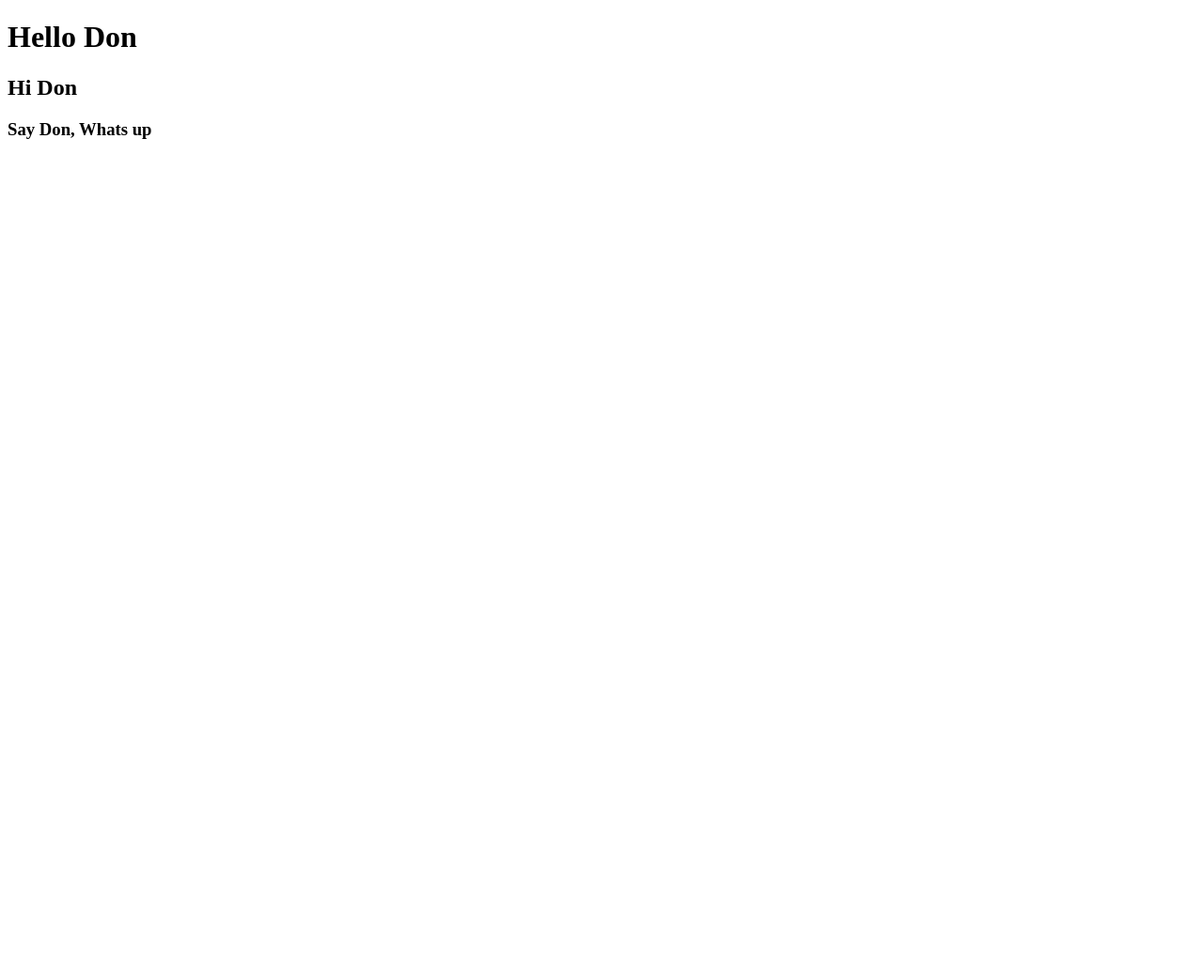
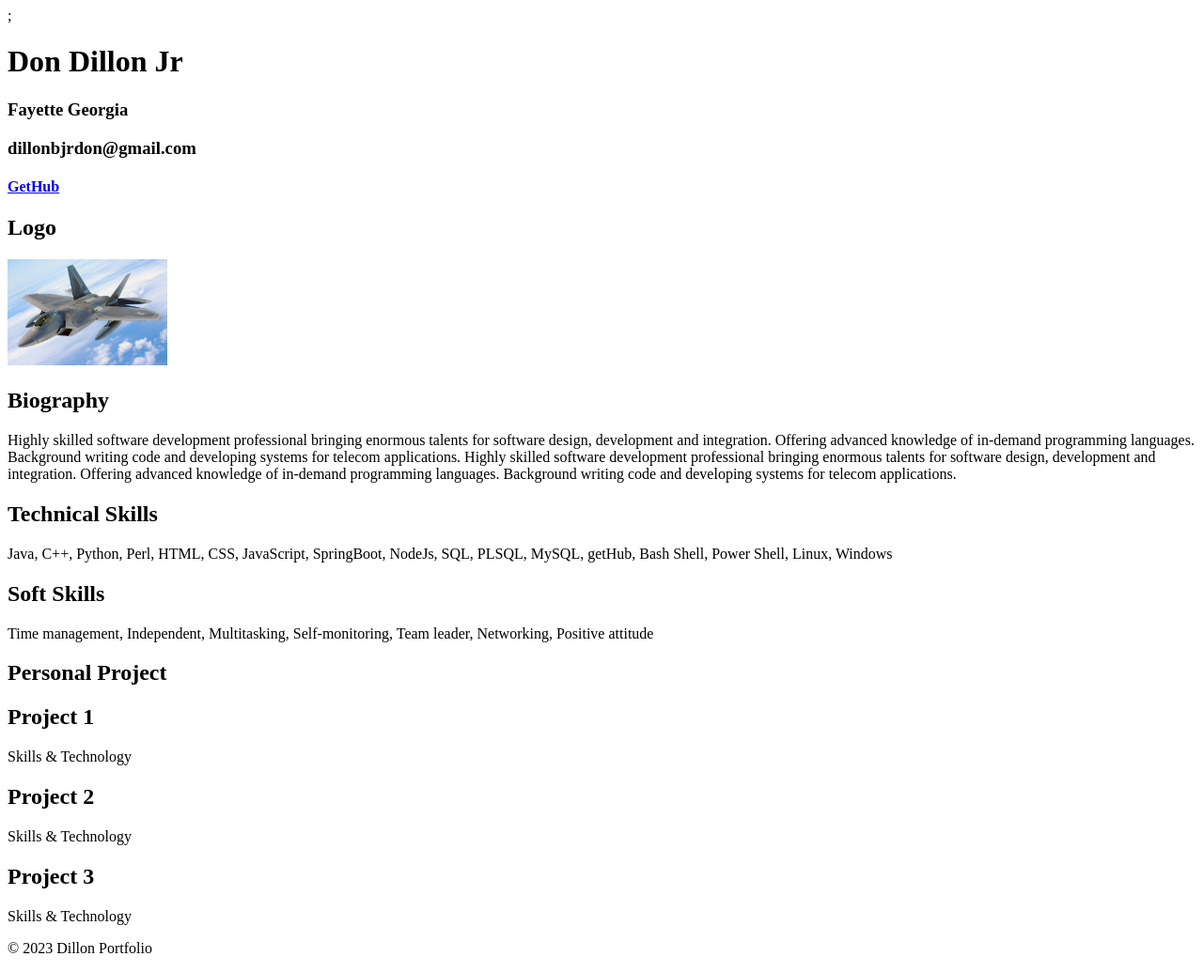
Before and after one commit to dondillonjr/dondillonjr.github.io, a plain HTML site: page index.html in a window 1280 px wide. Shown: the whole page at 94% size. Before the commit the page ends 800 px from the top, so only its background shows below. Drawn offline with Linux system fonts and the light colour scheme.

Commit message:
First HomeWork Assignment-Portfoliio

```diff
--- a/index.html
+++ b/index.html
@@ -4,12 +4,73 @@
         <meta charset="UTF-8">
         <meta http-equiv="X-UA-Compatible" content="IE=edge">
         <meta name="viewport" content="width=device-width, initial-scale=1.0">
-    <title>Document</title>
-    <link rel="stylesheet" href="style.css"
+        <title>Dillon Portfolio</title>
+        <link rel="stylesheet" href="style.css">;
     </head>
     <body>
-    <h1>Hello Don</h1>
-    <h2>Hi Don</h2>
-    <h3>Say Don, Whats up</h3>
+        <header>
+           <h1 id="name">Don Dillon Jr</h1>
+           <h3 id="name">Fayette Georgia</h3>
+           <h3 id="name">dillonbjrdon@gmail.com</h3>
+           <h4 class="git-link"><a href="https://github.com/dondillonjr" target="blank">GetHub</a></h4>
+        </header>
+       <!-- <nav> -->
+            <div class="wrapper">
+                <section class="panel photo">
+                    <h1>Logo</h1>
+                    <p></p>
+                    <img width="170" src="images/pexels-pixabay-40753.jpg" alt="Jets" />
+                </section>
+
+                <section class="bio panel">
+                    <h1>Biography</h1>
+                    <p>
+                        Highly skilled software development professional bringing enormous talents for software design, development and integration. Offering advanced knowledge of in-demand programming languages. Background writing code and developing systems for telecom applications. Highly skilled software development professional bringing enormous talents for software design, development and integration. Offering advanced knowledge of in-demand programming languages. Background writing code and developing systems for telecom applications.
+                    </p>
+                </section>
+
+                <section class="tec-skills panel">
+                    <h1>Technical Skills</h1>
+                    <p>
+                        Java, C++, Python, Perl,
+                        HTML, CSS, JavaScript, SpringBoot, NodeJs,
+                        SQL, PLSQL, MySQL, getHub,
+                        Bash Shell, Power Shell,
+                        Linux, Windows
+                    </p>
+                </section>
+
+                <section class="soft-skills panel">
+                    <h1>Soft Skills</h1>
+                    <p>Time management, Independent, Multitasking,
+                        Self-monitoring, Team leader, Networking, Positive attitude
+                    </p>
+                </section>
+
+                <section class="personal-project panel">
+                    <h1>Personal Project</h1>
+                    <p>
+                    </p>
+                </section>
+
+                <article class="project-1 panel">
+                    <h1>Project 1</h1>
+                    <p> Skills & Technology</p>
+                </article>
+
+                <article class="project-2 panel">
+                    <h1>Project 2</h1>
+                    <p> Skills & Technology</p>
+                </article>
+
+                <article class="project-3 panel">
+                    <h1>Project 3</h1>
+                    <p> Skills & Technology</p>
+                </article>
+            </div>
+        <!-- </nav> -->
+        <footer>
+            <p>&copy; 2023 Dillon Portfolio</p>
+        </footer>
     </body>
 </html>
--- a/style.css
+++ /dev/null
@@ -1,3 +0,0 @@
-body {
-    background-color: white;
-}
```
Also changed, not shown: images/pexels-pixabay-40753.jpg (added). Lines whose indentation alone changed are shown as unchanged.
